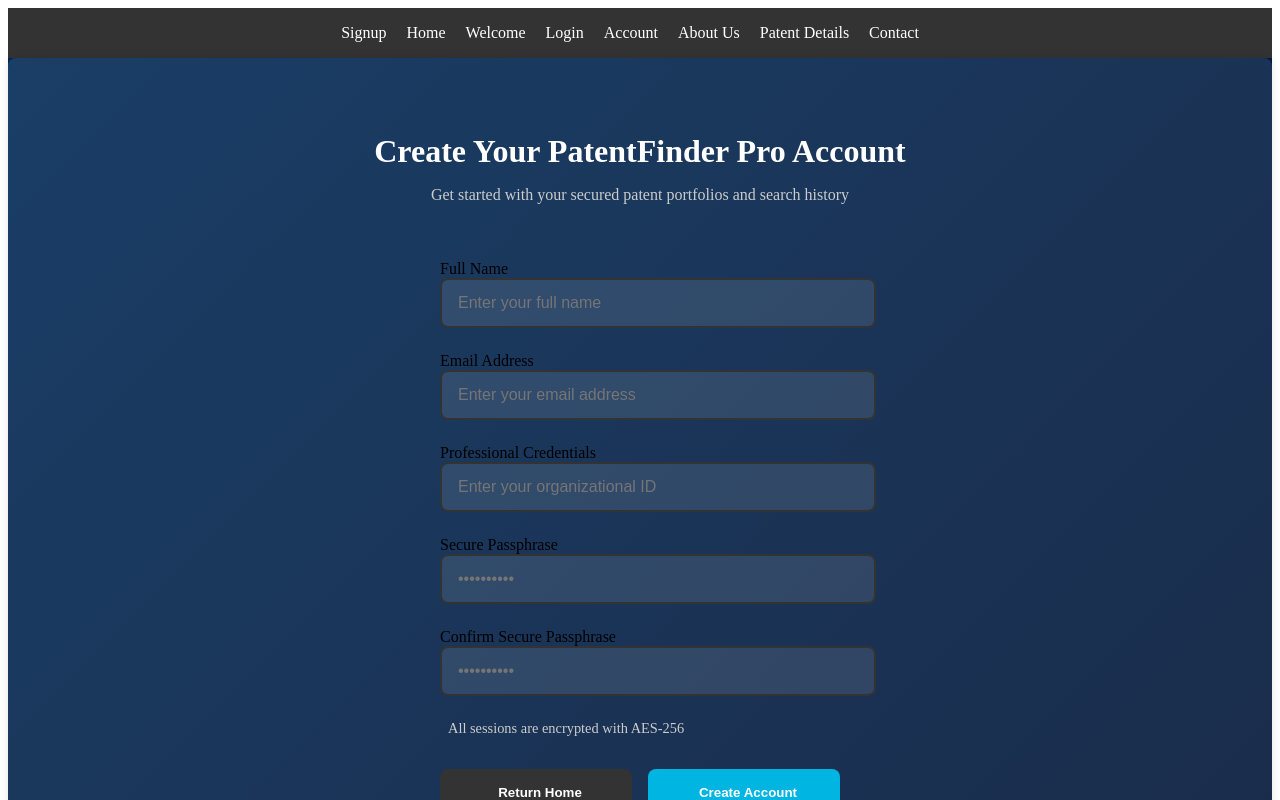
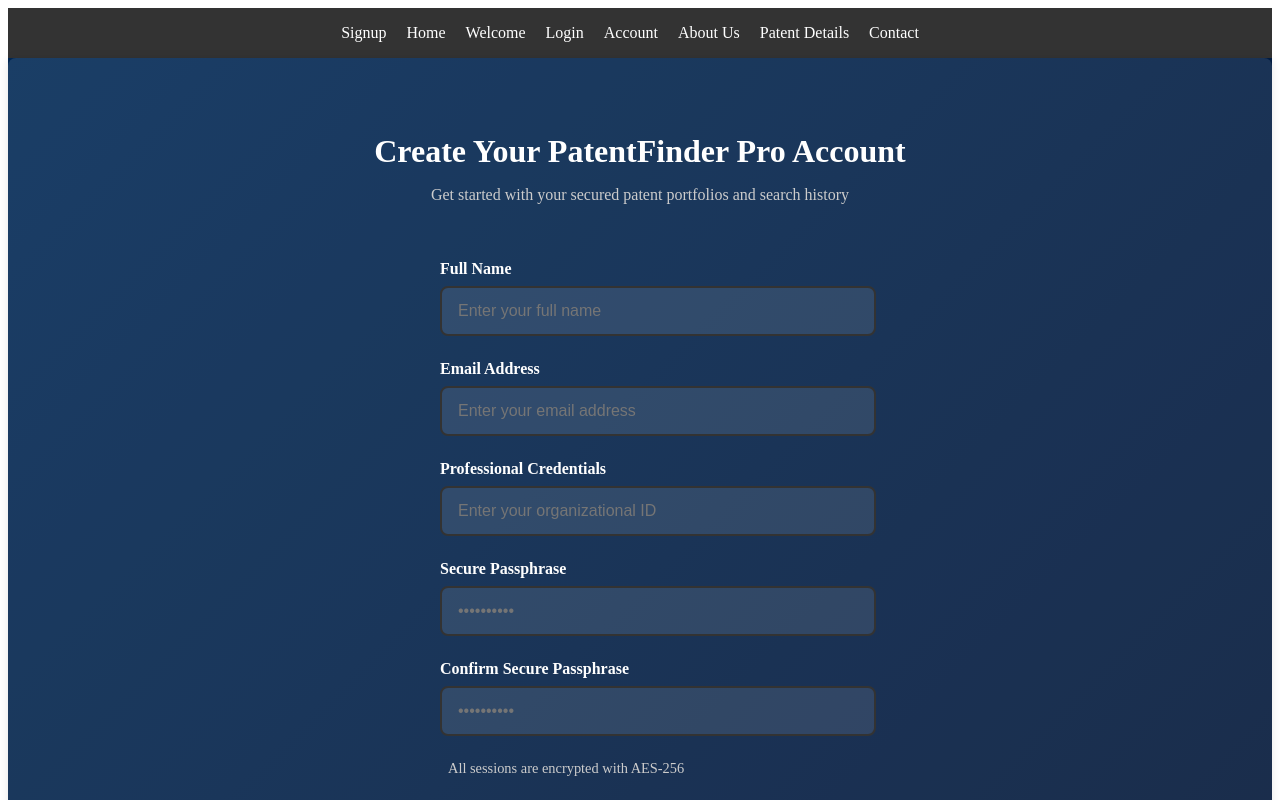
Before and after one commit to Grayson-spec/PatentLocator, an Angular app in the folder client/: page /signup in a window 1280 px wide. Shown: the top 800 px of the page. Built offline with nearby package versions, Linux system fonts and the light colour scheme.

Commit message:
color adjust

```diff
--- a/client/src/app/Components/signup/signup.component.css
+++ b/client/src/app/Components/signup/signup.component.css
@@ -38,6 +38,14 @@
     max-width: 400px;
     margin: 0 auto;
     width: 100%;
+}
+
+/* Ensure all labels are white */
+label {
+    color: #fff;
+    font-weight: bold;
+    display: block;
+    margin-bottom: 0.5rem;
 }
 
 .input-wrapper {
```
